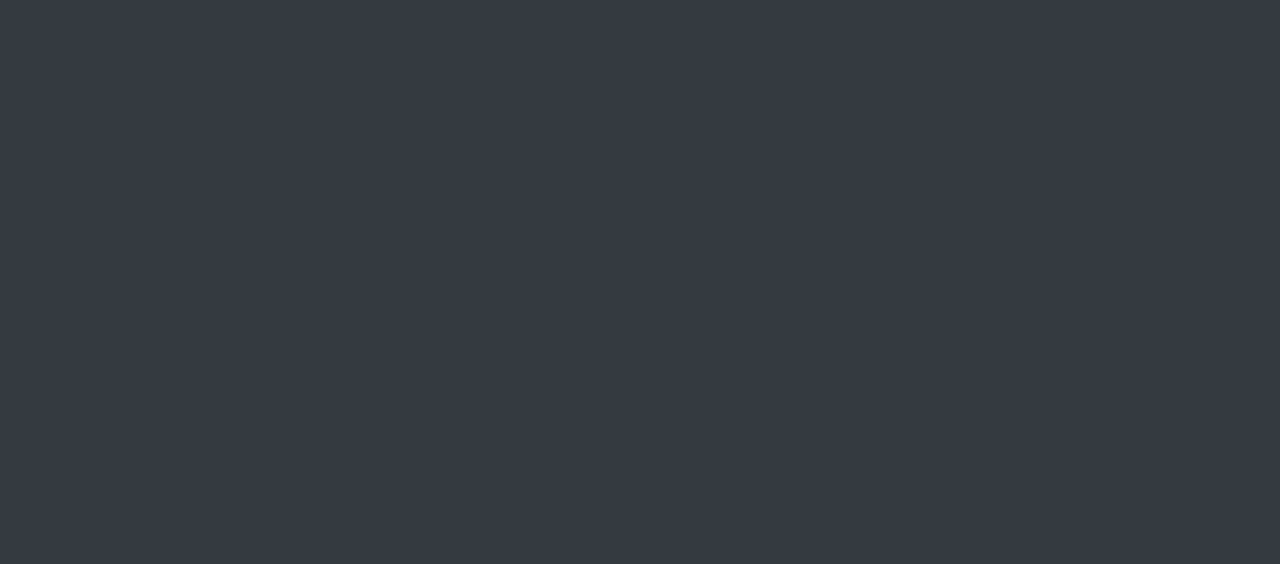
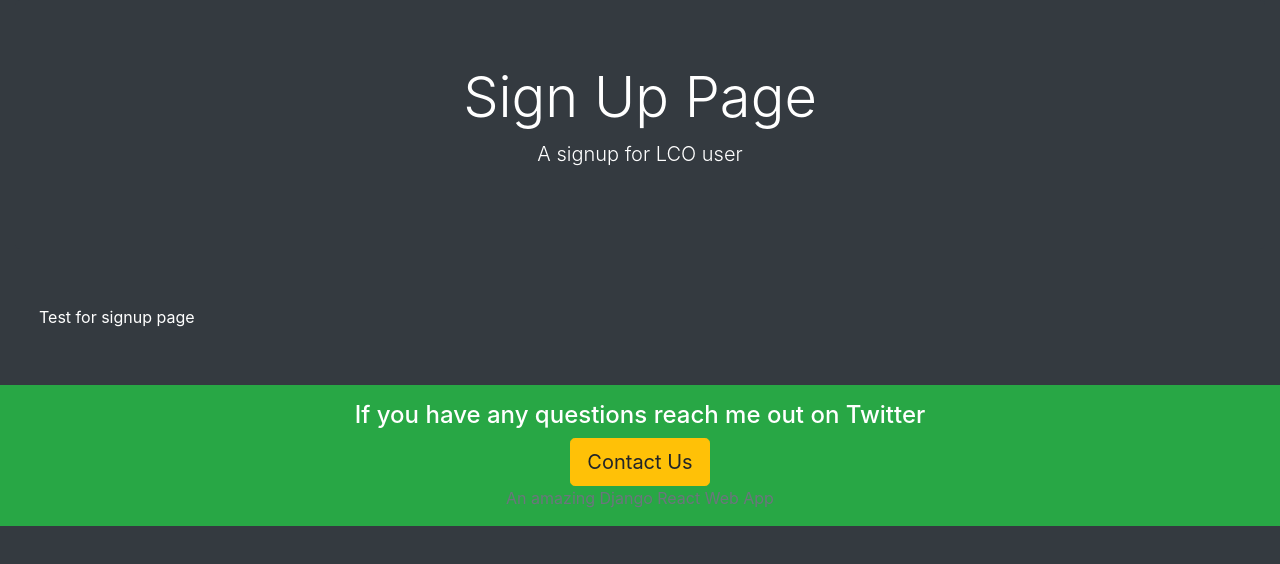
Before and after one commit to rigole/ecom, a React (Create React App) app in the folder ecom-frontend/: page /signup in a window 1280 px wide. Before the commit this address had no page. Shown: the top 564 px of the page. Built offline with nearby package versions, Linux system fonts and the light colour scheme.

Commit message:
load up th signup page in route

```diff
--- a/ecom-frontend/src/Routes.js
+++ b/ecom-frontend/src/Routes.js
@@ -1,6 +1,7 @@
 import React from "react"
 import Home from "./core/Home";
 import { BrowserRouter, Routes, Route} from "react-router-dom";
+import Signup from "./user/Signup";
 import PrivateRoutes from "./auth/helper/PrivateRoutes";
 
 const Routs = () => {
@@ -8,6 +9,7 @@ const Routs = () => {
         <BrowserRouter>
             <Routes>
                 <Route path="/"  element={<Home/>} />
+                <Route path="/signup" exact element={<Signup/>}/>
                 {/*<PrivateRoutes path="/user/dashboard" exact component={}/>*/}
             </Routes>
         </BrowserRouter>
--- a/ecom-frontend/src/auth/helper/PrivateRoutes.js
+++ b/ecom-frontend/src/auth/helper/PrivateRoutes.js
@@ -1,5 +1,6 @@
 import React, { Component } from 'react'
-import {Route, Redirect} from "react-router-dom";
+import {Route, Navigate} from "react-router-dom";
+import {Redirect} from "react-router-dom";
 import {isAuthenticated} from "./index";
 
 const PrivateRoutes = ({ children, ...rest}) =>  {
@@ -12,7 +13,7 @@ const PrivateRoutes = ({ children, ...rest}) =>  {
                 ? (
                     <Component {...props}/>
                     ):(
-                        <Redirect
+                        <Navigate
                             to={{
                                 pathname: "/signin",
                                 state: { from: props.location},
--- a/ecom-frontend/src/user/Signup.js
+++ b/ecom-frontend/src/user/Signup.js
@@ -0,0 +1,13 @@
+import React from "react";
+import Base from "../core/Base";
+
+
+const Signup = () => {
+    return (
+        <Base title="Sign Up Page" description="A signup for LCO user">
+            <p>Test for signup page</p>
+        </Base>
+    )
+}
+
+export default Signup
```
